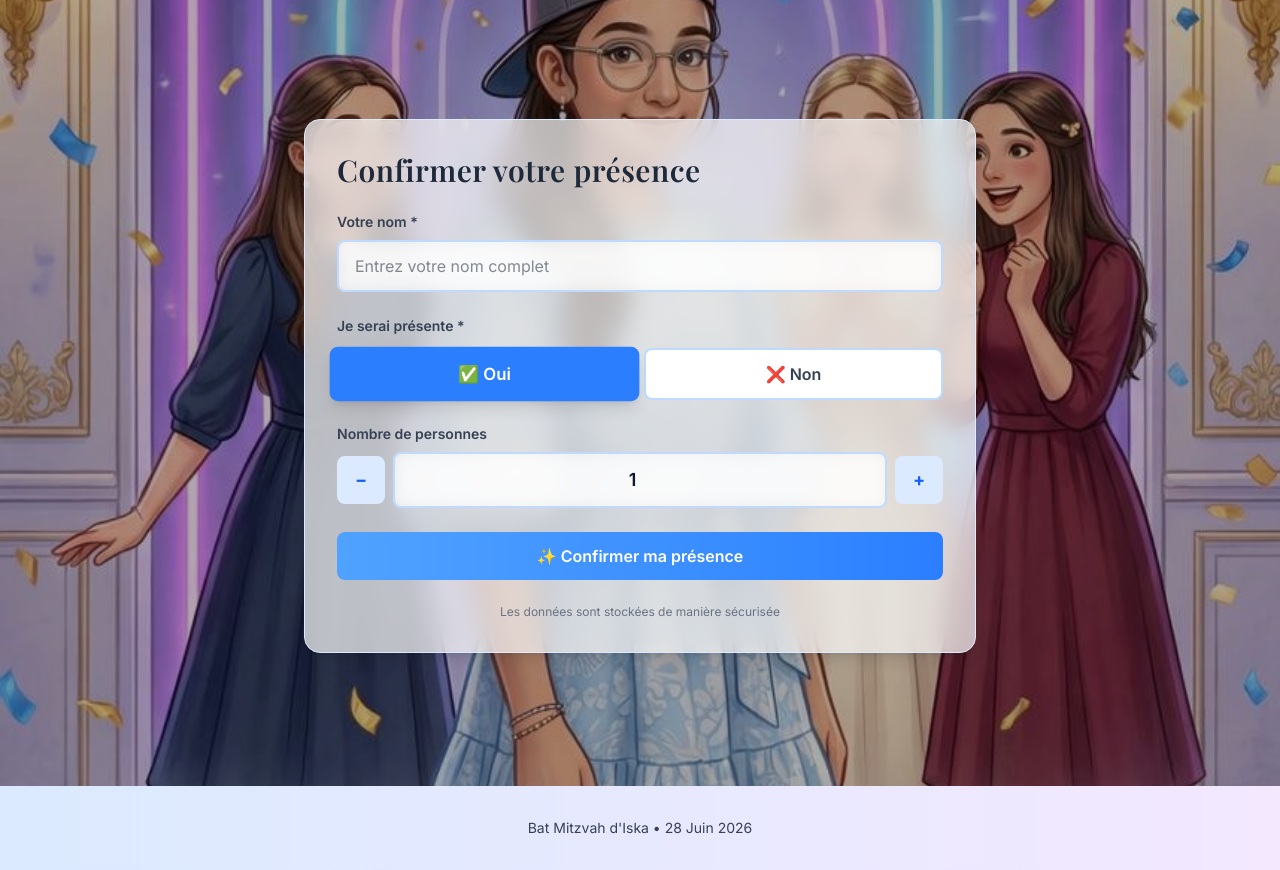
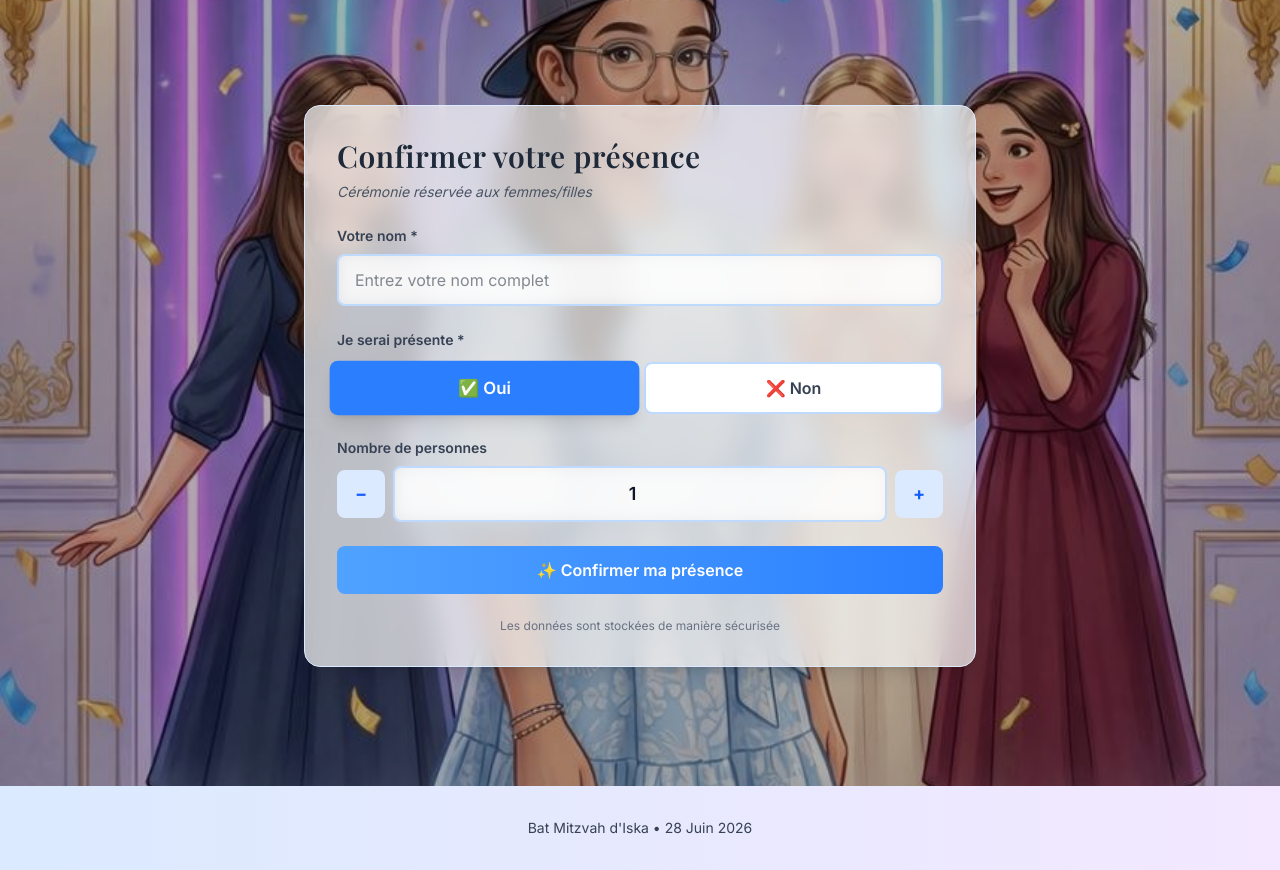
Before and after one commit to julienchr1/iska-bat-mitzvah-invitation, a Next.js app: page / in a window 1280 px wide. Shown: the part 1820-2690 px from the top of the page. Built offline with nearby package versions, Linux system fonts and the light colour scheme.

Commit message:
chore: add ceremony restriction notice under RSVP form title
- Add subtitle 'Cérémonie réservée aux femmes/filles' under form title
- Displayed in smaller, italicized text

```diff
--- a/components/RSVPForm.tsx
+++ b/components/RSVPForm.tsx
@@ -96,9 +96,14 @@ export default function RSVPForm({ onSubmitSuccess }: RSVPFormProps) {
 
   return (
     <div className="card-elegant p-6 md:p-8 animate-fade-in-up">
-      <h2 className="text-2xl md:text-3xl font-bold text-gray-800 mb-6">
-        Confirmer votre présence
-      </h2>
+      <div className="mb-6">
+        <h2 className="text-2xl md:text-3xl font-bold text-gray-800">
+          Confirmer votre présence
+        </h2>
+        <p className="text-sm text-gray-600 mt-2 italic">
+          Cérémonie réservée aux femmes/filles
+        </p>
+      </div>
 
       <form onSubmit={handleSubmit} className="space-y-6">
         {/* Nom */}
```
